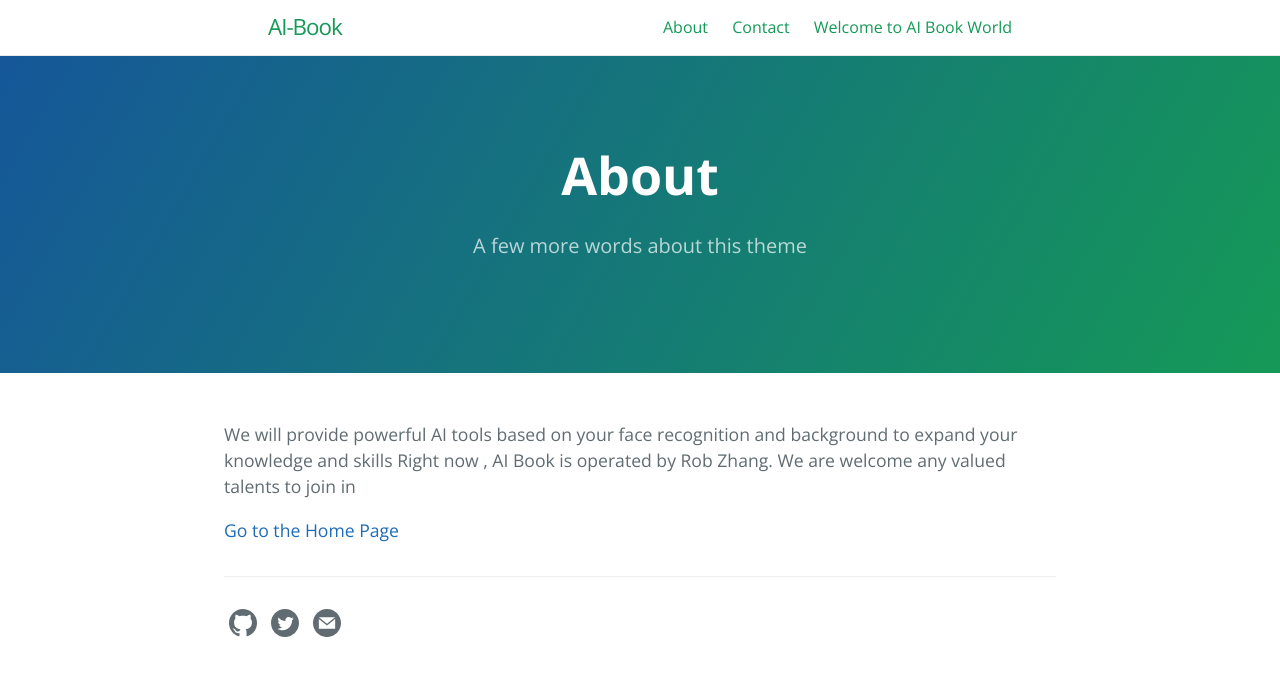
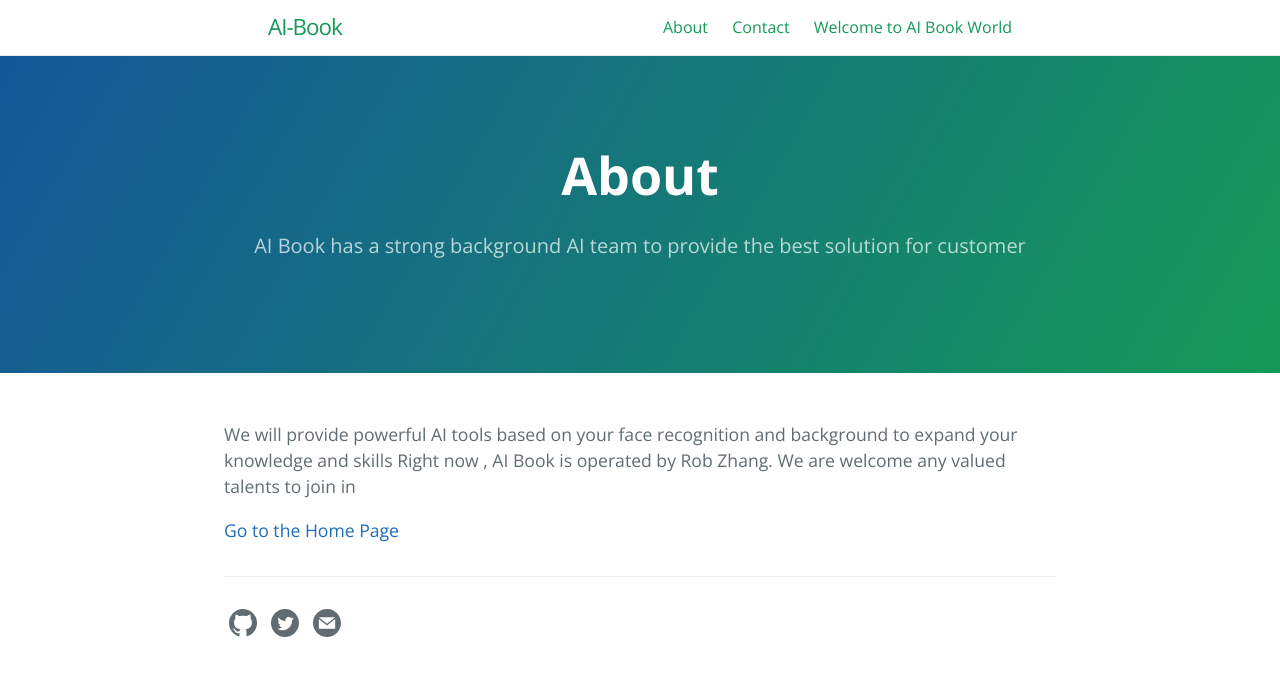
Before and after one commit to chinacoinbase/AI-Book, a Jekyll site: the page built from about.md, in a window 1280 px wide. Shown: the top 676 px of the page. Built offline with Jekyll 4.4.1, drawn with Linux system fonts in a browser that asks for light colours.

Commit message:
Update about.md

```diff
--- a/about.md
+++ b/about.md
@@ -1,7 +1,7 @@
 ---
 layout: page
 title: About
-tagline: A few more words about this theme
+tagline: AI Book  has a strong background AI team to provide the best solution for customer
 permalink: /about.html
 ---
 We will provide powerful AI tools based on your face recognition and background to expand your knowledge and skills
```
